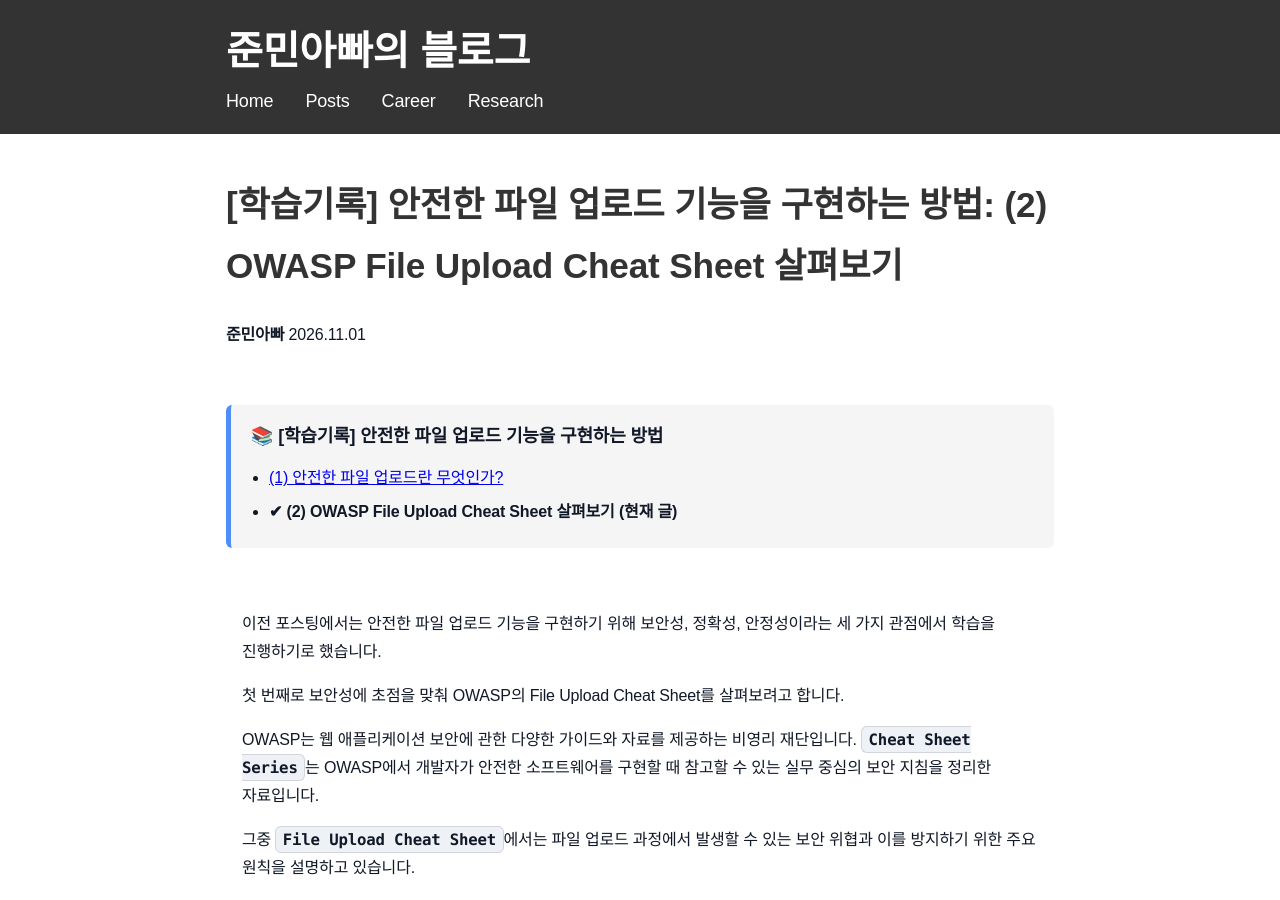
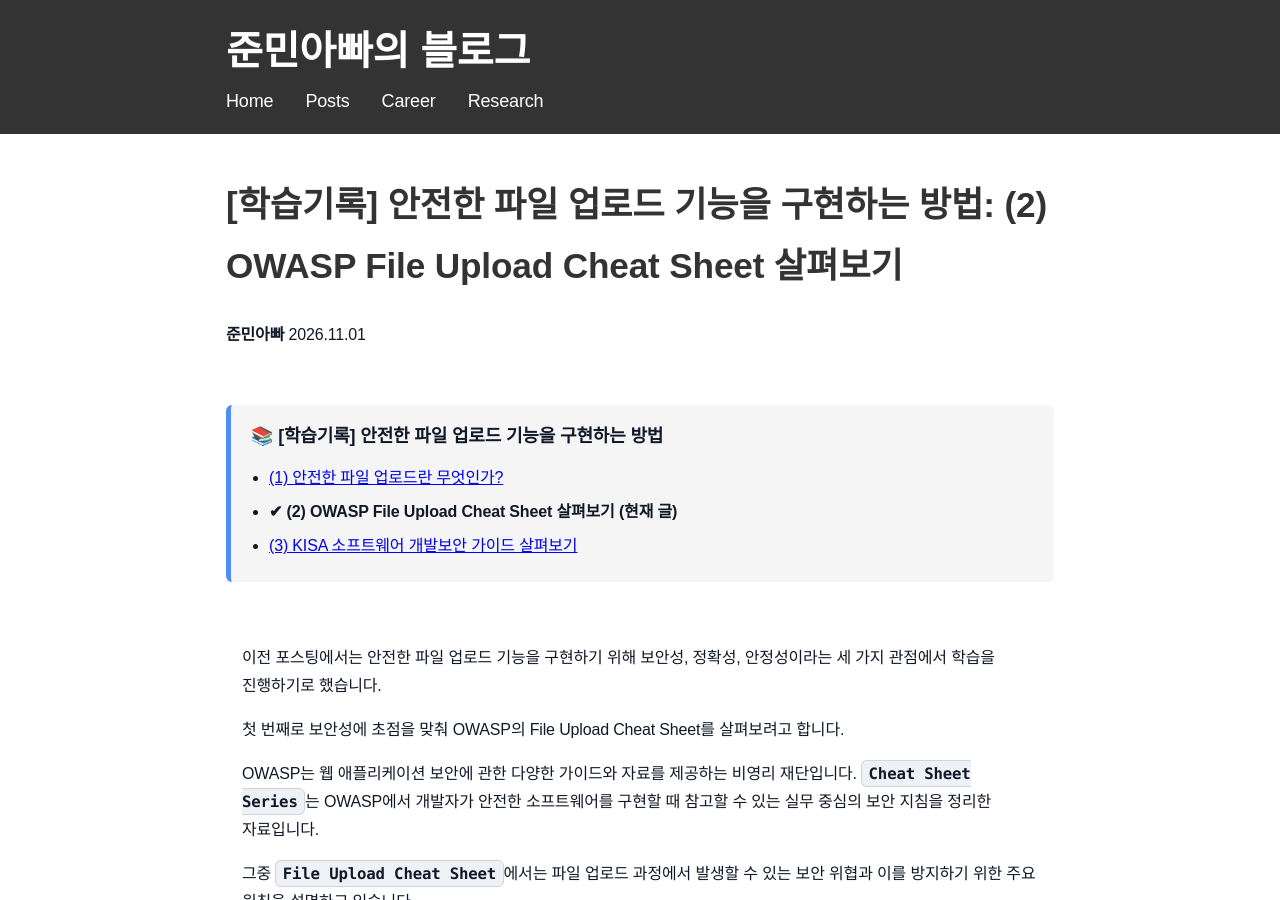
Before and after one commit to sanghoon-lee/sanghoon-lee.github.io, a Jekyll site: the page built from _posts/2026-11-01-upload2.md, in a window 1280 px wide and 900 px high. Built offline with Jekyll 4.4.1, drawn with Linux system fonts in a browser that asks for light colours; nearby versions of some CDN libraries; comment, search, counter and statistics services are not loaded; some of the changed text lies outside the part shown.

Commit message:
secure-file-upload3.md 추가

```diff
--- a/_data/secure-file-upload.yml
+++ b/_data/secure-file-upload.yml
@@ -6,3 +6,5 @@ posts:
     url: "/2026/10/31/upload1/"
   - title: "(2) OWASP File Upload Cheat Sheet 살펴보기"
     url: "/2026/11/01/upload2/"
+  - title: "(3) KISA 소프트웨어 개발보안 가이드 살펴보기"
+    url: "/2026/11/07/upload3/"
```
